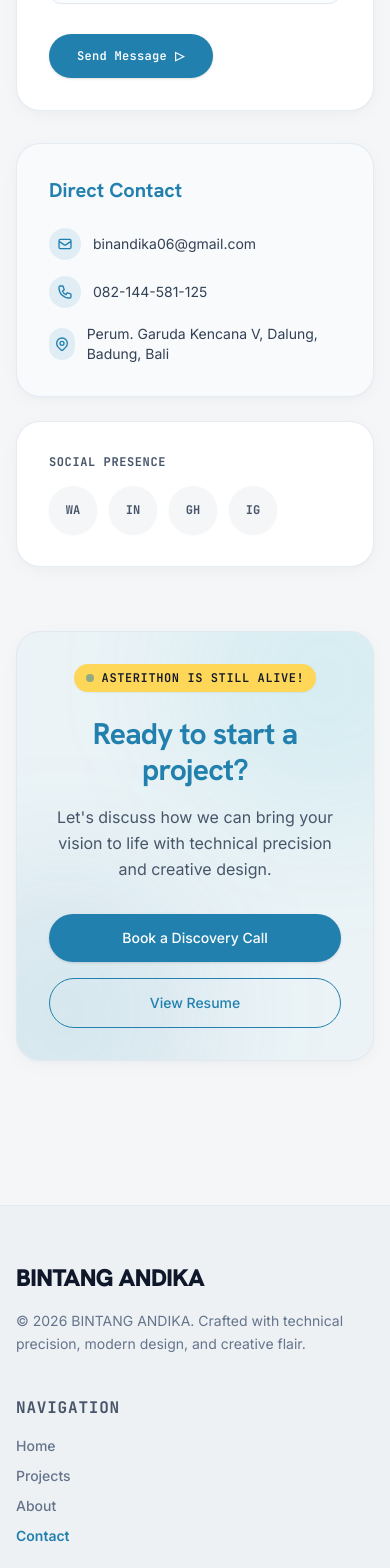
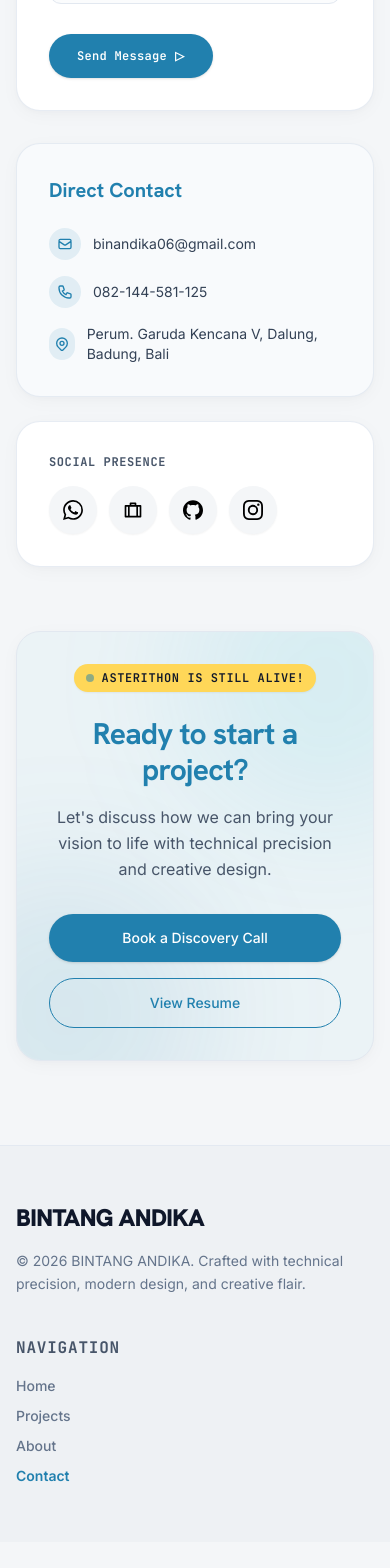
Before and after one commit to Asterithon/bintangandika, a Vue app: page /contact in a window 390 px wide. Shown: the part 784-2352 px from the top of the page. After the commit the page ends 2326 px from the top, so only its background shows below. Built offline with nearby package versions, Linux system fonts and the light colour scheme.

Commit message:
Refactor code structure for improved readability and maintainability. deleting get IP function

```diff
--- a/api/send-telegram.js
+++ b/api/send-telegram.js
@@ -7,12 +7,6 @@ export default async function handler(req, res) {
     if (req.method !== "POST") {
         return res.status(405).json({ message: "Method Not Allowed" });
     }
-
-    // 1. Dapatkan IP pengguna untuk proteksi server-side rate limit
-    const clientIp =
-        req.headers["x-forwarded-for"]?.split(",")[0].trim() ||
-        req.socket?.remoteAddress ||
-        "unknown";
 
     const lastRequestTime = ipTracker.get(clientIp);
     const now = Date.now();
@@ -40,7 +34,7 @@ export default async function handler(req, res) {
             .json({ message: "Konfigurasi bot server belum lengkap." });
     }
 
-    const telegramText = `<b>Pesan Baru dari Web!</b>\n\n<b>Nama:</b> ${nama}\n<b>Pesan:</b> ${pesan}\n\n<i>IP: ${clientIp}</i>`;
+    const telegramText = `<b>Pesan Baru dari Web!</b>\n\n<b>Nama:</b> ${nama}\n<b>Pesan:</b> ${pesan}`;
 
     try {
         const response = await fetch(
@@ -64,9 +58,6 @@ export default async function handler(req, res) {
                 .json({ message: "Gagal meneruskan pesan ke Telegram." });
         }
 
-        // Catat waktu pengiriman terakhir untuk IP ini
-        ipTracker.set(clientIp, now);
-
         return res.status(200).json({ message: "Pesan berhasil dikirim!" });
     } catch (error) {
         return res.status(500).json({ message: "Terjadi kesalahan pada server." });
--- a/src/App.vue
+++ b/src/App.vue
@@ -1,14 +1,56 @@
 <script setup>
 import Navbar from './components/Navbar.vue';
 import Footer from './components/Footer.vue';
+import { ref } from 'vue'
+
+const isTransitioning = ref(false)
 </script>
 
 <template>
-  <div class="min-h-screen flex flex-col bg-[#F4F6F8] text-[#0F172A] selection:bg-[#2180AE] selection:text-white">
+  <!-- min-h-screen flex flex-col menjaga footer tetap di dasar layar -->
+  <div class="min-h-screen flex flex-col bg-(--color-bg-light)">
     <Navbar />
-    <main class="grow">
-      <RouterView />
+
+    <!-- Konten Utama: beri min-h agar tinggi layar tidak drop saat transisi -->
+    <main class="flex-1 w-full min-h-[calc(100vh-140px)]">
+      <router-view v-slot="{ Component, route }">
+        <transition
+          name="page-fade"
+          mode="out-in"
+          @before-leave="isTransitioning = true"
+          @after-enter="isTransitioning = false"
+        >
+          <component :is="Component" :key="route.path" />
+        </transition>
+      </router-view>
     </main>
-    <Footer />
+
+    <!-- Footer: sembunyikan/pudarkan saat proses transisi halaman berlangsung -->
+    <Footer
+      class="transition-opacity duration-200"
+      :class="isTransitioning ? 'opacity-0 pointer-events-none' : 'opacity-100'"
+    />
   </div>
 </template>
+
+
+<style>
+html {
+  scroll-behavior: smooth;
+}
+
+.page-fade-enter-active,
+.page-fade-leave-active {
+  transition: opacity 0.25s ease, transform 0.25s ease;
+}
+
+.page-fade-enter-from {
+  opacity: 0;
+  transform: translateY(8px);
+}
+
+.page-fade-leave-to {
+  opacity: 0;
+  transform: translateY(-8px);
+}
+</style>
--- a/src/components/Footer.vue
+++ b/src/components/Footer.vue
@@ -1,5 +1,5 @@
 <template>
-  <footer class="bg-(--color-bg-footer) border-t border-slate-200/80 mt-20 text-(--color-text-dark) py-14">
+  <footer class="bg-(--color-bg-footer) border-t border-slate-200/80 mt-5 text-(--color-text-dark) py-14">
     <div class="max-w-7xl mx-auto px-4 sm:px-8 grid grid-cols-1 md:grid-cols-4 gap-10">
       <!-- Brand & Copyright -->
       <div class="md:col-span-2 space-y-4">
--- a/src/components/Navbar.vue
+++ b/src/components/Navbar.vue
@@ -148,10 +148,10 @@ const toggleMobileMenu = () => {
           >
             <span>{{ item.name }}</span>
             <span
-              class="text-xs transition-transform duration-200"
+              class="text-xs transition-transform duration-200 flex items-center"
               :class="route.path === item.path ? 'text-(--color-primary) translate-x-0' : 'opacity-0 group-hover:opacity-100 -translate-x-1 group-hover:translate-x-0'"
             >
-              ➔
+              <span class="animate-pulse relative inline-flex rounded-full h-3 w-3 bg-(--color-primary) "></span>
             </span>
           </RouterLink>
         </nav>
--- a/src/view/Contact.vue
+++ b/src/view/Contact.vue
@@ -71,11 +71,17 @@ const handleSubmit = async () => {
     }
 }
 
+// Oper HANYA nama filenya saja, misalnya 'github' atau 'whatsapp'
+const getIconUrl = (name) => {
+    if (!name) return ''
+    return new URL(`../assets/icons/${name}.svg`, import.meta.url).href
+}
+
 const socialLinks = [
-    { id: 'wa', name: 'Whatsapp', short: 'WA', url: 'https://wa.me/6282144581125' },
-    { id: 'in', name: 'LinkedIn', short: 'IN', url: 'https://www.linkedin.com/in/bintangandikaputra' },
-    { id: 'gh', name: 'GitHub', short: 'GH', url: 'https://github.com/Asterithon' },
-    { id: 'ig', name: 'Instagram', short: 'IG', url: 'https://instagram.com/asterihon.sta' },
+    { id: 'wa', name: 'Whatsapp', short: 'WA', url: 'https://wa.me/6282144581125', logo: 'whatsapp' },
+    { id: 'in', name: 'LinkedIn', short: 'IN', url: 'https://www.linkedin.com/in/bintangandikaputra', logo: 'suitcase' },
+    { id: 'gh', name: 'GitHub', short: 'GH', url: 'https://github.com/Asterithon', logo: 'github' },
+    { id: 'ig', name: 'Instagram', short: 'IG', url: 'https://instagram.com/asterihon.sta', logo: 'instagram' },
 ]
 </script>
 
@@ -119,7 +125,7 @@ const socialLinks = [
                             <div class="space-y-2">
                                 <label
                                     class="block font-mono-custom text-xs font-bold uppercase tracking-wider text-(--color-text-muted)">
-                                    NAME<span class="text-red-500">*</span>
+                                    NAME <span class="text-red-500">*</span>
                                 </label>
                                 <input v-model="form.name" type="text" required placeholder="Your Name"
                                     class="w-full px-4 py-3 rounded-xl border border-slate-200 focus:border-(--color-primary) focus:ring-2 focus:ring-[#2180AE]/20 outline-none transition-all text-sm font-body bg-slate-50/50" />
@@ -128,7 +134,7 @@ const socialLinks = [
                             <div class="space-y-2">
                                 <label
                                     class="block font-mono-custom text-xs font-bold uppercase tracking-wider text-(--color-text-muted)">
-                                    EMAIL<span class="text-red-500">*</span>
+                                    EMAIL <span class="text-red-500">*</span>
                                 </label>
                                 <input v-model="form.email" type="email" required placeholder="your@email.com"
                                     class="w-full px-4 py-3 rounded-xl border border-slate-200 focus:border-(--color-primary) focus:ring-2 focus:ring-[#2180AE]/20 outline-none transition-all text-sm font-body bg-slate-50/50" />
@@ -138,7 +144,7 @@ const socialLinks = [
                         <div class="space-y-2">
                             <label
                                 class="block font-mono-custom text-xs font-bold uppercase tracking-wider text-(--color-text-muted)">
-                                MESSAGE<span class="text-red-500">*</span>
+                                MESSAGE <span class="text-red-500">*</span>
                             </label>
                             <textarea v-model="form.message" required rows="5"
                                 placeholder="Tell me about your project..."
@@ -218,10 +224,18 @@ const socialLinks = [
                                 :key="item.id"
                                 :href="item.url"
                                 :title="item.name"
-                                class="group w-12 hover:w-25 h-12 rounded-full bg-[#F4F6F8] hover:bg-(--color-primary) text-(--color-text-muted) hover:text-white flex items-center justify-center font-mono-custom text-xs font-bold transition-all duration-300 shadow-xs whitespace-nowrap overflow-hidden px-3"
+                                class="group w-12 lg:hover:w-25 h-12 rounded-full bg-[#F4F6F8] hover:bg-(--color-primary) text-(--color-text-muted) hover:text-white flex items-center justify-center font-mono-custom text-xs font-bold transition-all duration-300 shadow-xs whitespace-nowrap overflow-hidden px-3"
                             >
-                                <span class="group-hover:hidden">{{ item.short }}</span>
-                                <span class="hidden group-hover:inline">{{ item.name }}</span>
+                                <!-- Tampilan Mobile & Tablet: Hanya Logo SVG -->
+                                <img
+                                    :src="getIconUrl(item.logo)"
+                                    :alt="item.name"
+                                    class="block lg:hidden w-5 h-5 object-contain"
+                                />
+
+                                <!-- Tampilan Desktop: Teks Short & Animasi Melebar saat Hover -->
+                                <span class="hidden lg:inline group-hover:hidden">{{ item.short }}</span>
+                                <span class="hidden lg:group-hover:inline">{{ item.name }}</span>
                             </a>
                         </div>
                     </div>
--- a/src/view/Personal.vue
+++ b/src/view/Personal.vue
@@ -79,12 +79,12 @@ const skillCategories = [
                     <div v-for="(exp, idx) in experiences" :key="idx"
                         class="bg-white border border-slate-200/80 p-8 rounded-3xl card-shadow card-shadow-hover flex flex-col md:flex-row justify-between md:items-center gap-6">
                         <div class="space-y-2 max-w-2xl">
-                            <div class="flex items-center gap-3">
+                            <div class="md:flex items-center gap-3">
                                 <h3 class="text-xl font-headline font-bold text-(--color-text-dark)">
                                     {{ exp.role }}
                                 </h3>
                                 <span class="text-sm font-headline font-semibold text-(--color-primary)">
-                                    @ {{ exp.company }}
+                                    @{{ exp.company }}
                                 </span>
                             </div>
                             <p class="text-sm text-(--color-text-muted) font-body leading-relaxed">
```
Also changed, not shown: src/view/Home.vue (+16 -6 lines), src/view/Projects.vue (+6 -6 lines), src/assets/meFR.png (added), 1 other file (tests, documents, lock files or other folders).
